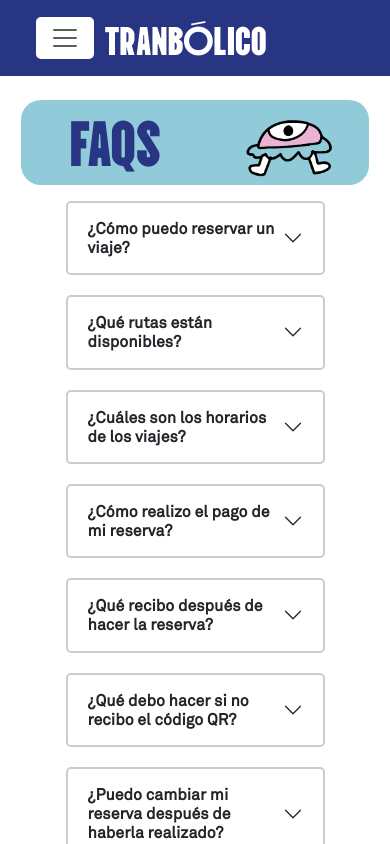
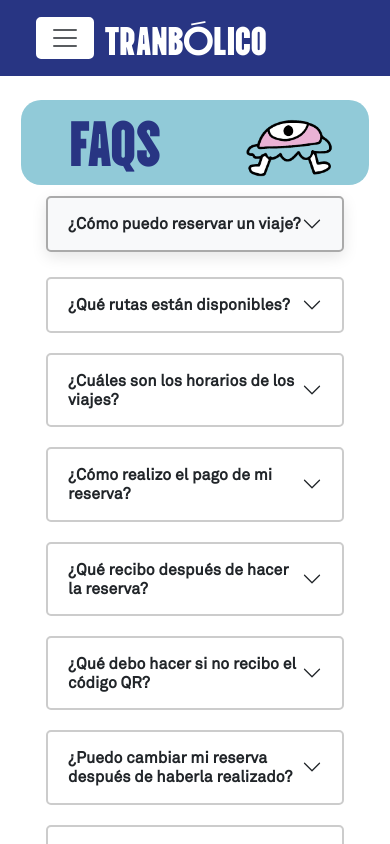
Before and after one commit to PabloVillalbaAlcaide/Tranbolico-App, a React (Vite) app in the folder Client/: page /faqs in a window 390 px wide. In both pictures the pointer is over the element "¿Cómo puedo reservar un viaje?". Shown: the top 844 px of the page. Built offline with nearby package versions, Linux system fonts and the light colour scheme.

Commit message:
faqs final

```diff
--- a/Client/src/pages/about/About.jsx
+++ b/Client/src/pages/about/About.jsx
@@ -58,7 +58,7 @@ export const About = () => {
           lugares y asegurarse de que tu noche sea perfecta.
         </p>
         <p>
-          En de Tranbolico , estamos comprometidos con ofrecerte mucho más que
+          En Tranbolico , estamos comprometidos con ofrecerte mucho más que
           un simple viaje; queremos que cada salida se convierta en una
           experiencia completa, llena de momentos únicos, buena comida, y la
           mejor diversión. ¡Únete a nosotros y descubre una nueva forma de salir
--- a/Client/src/pages/faqs/Faqs.scss
+++ b/Client/src/pages/faqs/Faqs.scss
@@ -44,12 +44,27 @@
     border: 2px solid #ccc;
     border-radius: 5px;
     margin-bottom: 20px;
+    transition: all 0.3s ease;
+  }
+  .accordion-item:hover {
+    transform: translateY(-5px);
+    box-shadow: 0 5px 15px rgba(0, 0, 0, 0.1);
+    background-color: #f8f9fa;
   }
 }
 
 .accordion-item {
   border-radius: 5px;
   margin-bottom: 20px;
+  border: 2px solid #ccc;
+  transition: all 0.3s ease;
+}
+
+.accordion-item:hover {
+  transform: translateY(-5px);
+  box-shadow: 0 5px 15px rgba(0, 0, 0, 0.1);
+  background-color: #f8f9fa;
+  border-color: #aaa;
 }
 
 .accordion-button {
@@ -77,4 +92,8 @@
     right: -20px;
     top: 10;
   }
+
+  .faqs-preguntasYrespuestas p {
+    min-width: 60dvw;
+  }
 }
```
